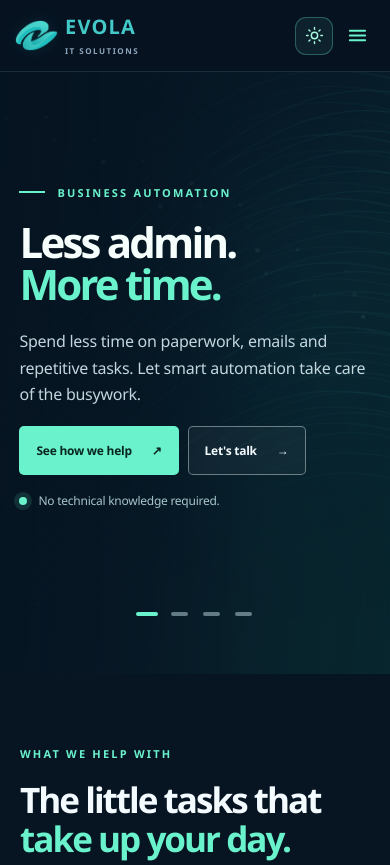
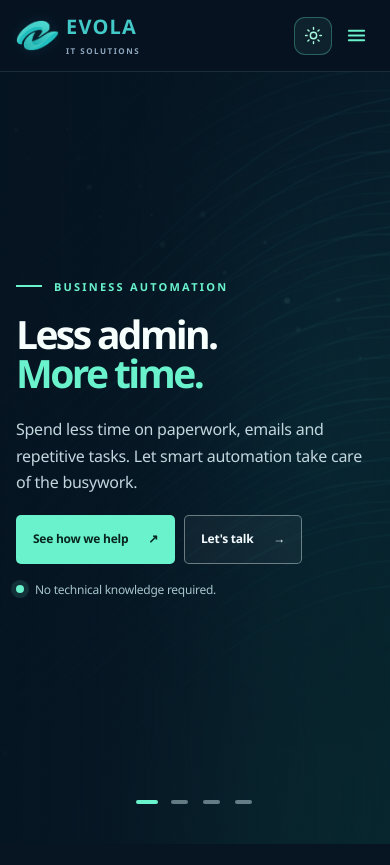
Before and after one commit to bobinv/bobinv.github.io, a plain HTML site: page index.html in a window 390 px wide. Shown: the top 865 px of the page. Drawn offline with Linux system fonts and the light colour scheme.

Commit message:
Add files via upload

```diff
--- /dev/null
+++ b/fullwidth.css
@@ -0,0 +1,59 @@
+/* Shared full-width enterprise layout. Loaded last on every page. */
+:root {
+  --ev-page-gutter: max(16px, 2vw);
+  --ev-header-height: 82px;
+}
+/* Match every major content rail to the header, without a desktop width cap. */
+.container,
+.lp-main .container,
+.site-header .nav-inner.container,
+.lp-main .lp-carousel-inner.container {
+  box-sizing: border-box;
+  width: calc(100% - 2 * var(--ev-page-gutter));
+  max-width: none;
+  margin-inline: auto;
+  padding-inline: 0;
+}
+/* Section backgrounds span the entire viewport; the shared gutter is internal. */
+main, .site-header, .site-footer { width: 100%; max-width: none; }
+.lp-main .lp-hero {
+  min-height: calc(100vh - var(--ev-header-height));
+  min-height: calc(100dvh - var(--ev-header-height));
+}
+.lp-main .lp-carousel-inner.container {
+  min-height: inherit;
+  margin-block: 0;
+  padding-block: 0 24px;
+}
+.lp-carousel .lp-slides { flex: 1 1 auto; }
+.lp-carousel .lp-hero-inner {
+  height: 100%;
+  min-height: 0;
+  padding-block: clamp(38px, 6vh, 76px);
+}
+.lp-carousel .lp-hero-copy {
+  width: min(1150px, 100%);
+  max-width: none;
+  padding-inline: 0;
+}
+.lp-carousel .lp-hero-copy > p { max-width: 65ch; }
+/* Wider panels without turning long prose into edge-to-edge lines. */
+.section-intro, .page-hero p, .lp-section-heading p,
+.lp-example-copy > p, .lp-outro p, .ev-faq-layout > div:first-child > p,
+.split-article p, .panel-grid p, .uc-contact-layout > div:first-child > p {
+  max-width: 70ch;
+}
+.lp-help-card p, .detail-card p, .track-card p, .principle p,
+.contact-option p, .uc-card p, .ev-faq details p { max-width: 70ch; }
+/* Wide-screen card groups expand naturally with the content rail. */
+@media (min-width: 1440px) {
+  .lp-help-grid, .detail-grid, .track-grid, .contact-options,
+  .uc-card-grid, .uc-feature-grid, .principles-grid { gap: clamp(20px, 1.6vw, 40px); }
+  .lp-help-card, .detail-card, .track-card, .contact-option, .principle { padding: clamp(28px, 2.1vw, 52px); }
+}
+@media (max-width: 1050px) { :root { --ev-header-height: 72px; } }
+@media (max-width: 650px) {
+  .lp-main .lp-carousel-inner.container { padding-bottom: 12px; }
+  .lp-carousel .lp-hero-inner { padding-block: 44px 28px; }
+  .lp-carousel .lp-slide-title { font-size: clamp(38px, 10vw, 65px); overflow-wrap: anywhere; }
+}
--- a/index.html
+++ b/index.html
@@ -16,6 +16,7 @@
 <link href="styles.css" rel="stylesheet"/><link href="premium.css" rel="stylesheet"/><link href="theme.css" rel="stylesheet"/><link href="usecases.css" rel="stylesheet"/><link href="homepage.css" rel="stylesheet"/><link href="carousel.css?v=3" rel="stylesheet"/><link rel="stylesheet" href="evola.css?v=2"/>
 <link rel="stylesheet" href="industry-menu.css?v=3"/>
 <link rel="stylesheet" href="experience.css?v=1"/>
+<link rel="stylesheet" href="fullwidth.css?v=1"/>
 </head><body><a class="skip-link" href="#main">Skip to content</a>
 <header class="site-header" id="top"><div class="container nav-inner">
 <a aria-label="Evola home" class="brand" href="index.html">
```
Also changed, not shown: about.html (+1 -0 lines), ai-training.html (+1 -0 lines), contact.html (+1 -0 lines), services.html (+1 -0 lines), solutions.html (+1 -0 lines), use-cases.html (+1 -0 lines), 1 other file.
